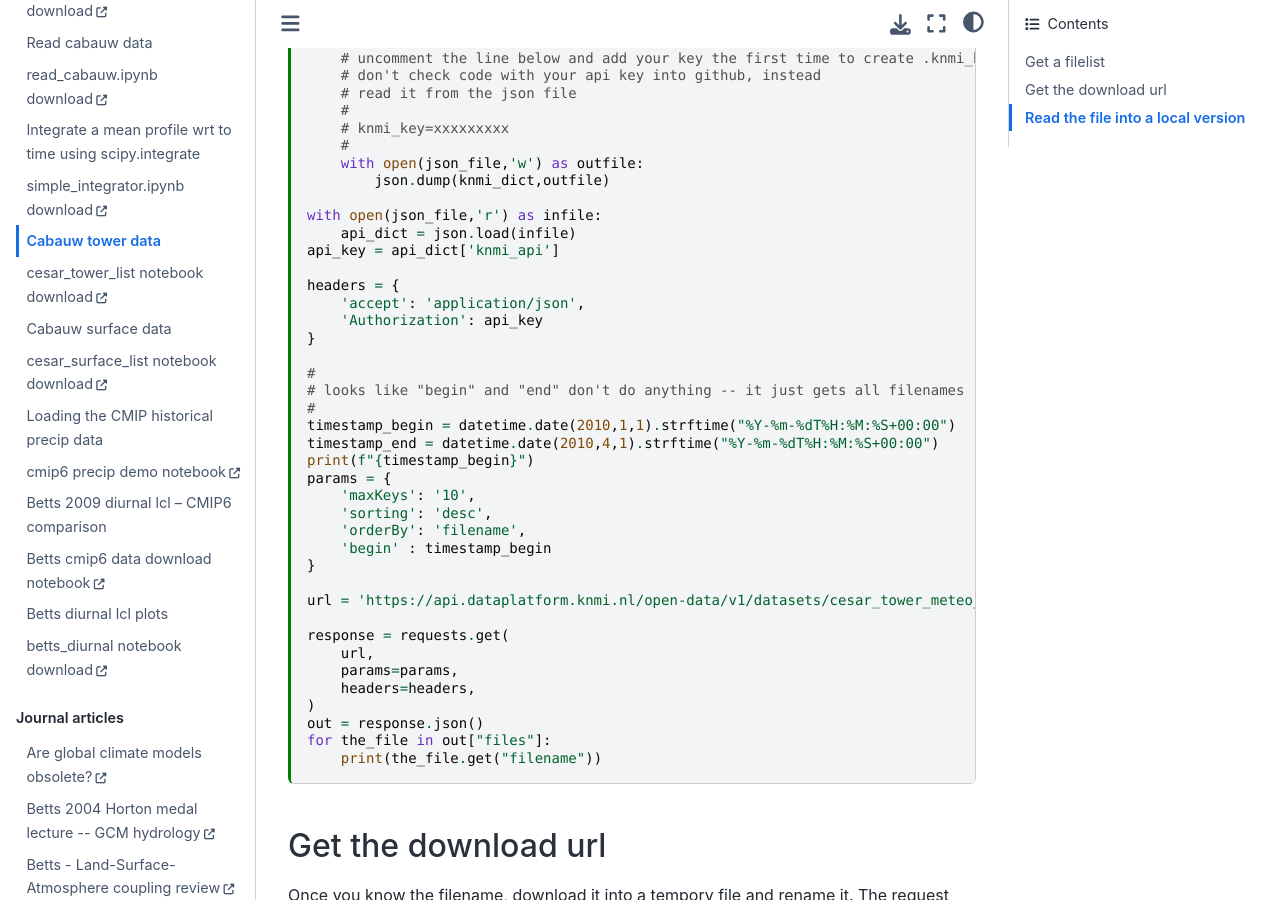
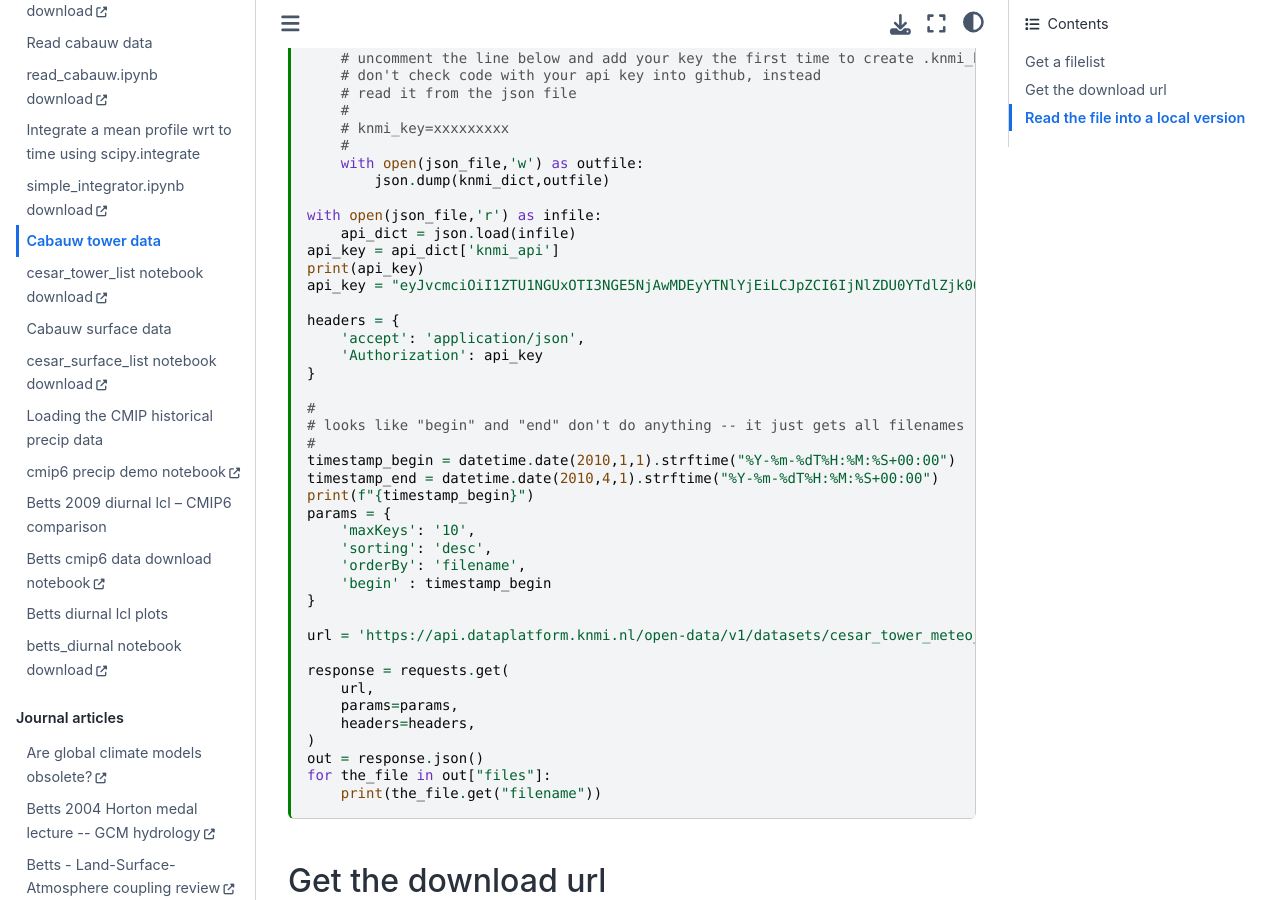
Before and after one commit to phaustin/a500_2024, a Jupyter Book: the page built from notebooks/cabauw_notebooks/cesar_tower_list.md, in a window 1280 px wide and 900 px high, scrolled down 769 px. Built offline with Jupyter Book 1.0.4 settings and Sphinx 7.4.7 and the Sphinx Book theme 1.1.4, drawn with Linux system fonts in a browser that asks for light colours; pages that are not in the unit, such as notebooks, are missing from menus.

Commit message:
wednesday

```diff
--- a/notebooks/cabauw_notebooks/cesar_tower_list.md
+++ b/notebooks/cabauw_notebooks/cesar_tower_list.md
@@ -55,6 +55,8 @@ if write:
 with open(json_file,'r') as infile:
     api_dict = json.load(infile)
 api_key = api_dict['knmi_api']
+print(api_key)
+api_key = "eyJvcmciOiI1ZTU1NGUxOTI3NGE5NjAwMDEyYTNlYjEiLCJpZCI6IjNlZDU0YTdlZjk0OTRlM2Q4NWQzZGI5ZjdmYmU0ZmZkIiwiaCI6Im11cm11cjEyOCJ9"
 
 headers = {
     'accept': 'application/json',
```
Also changed, not shown: week_notes.md (line endings or trailing spaces), 1 other file.
